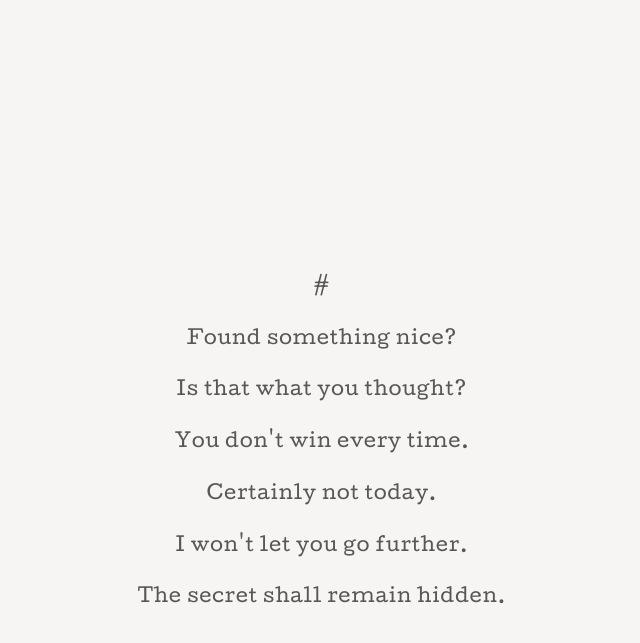
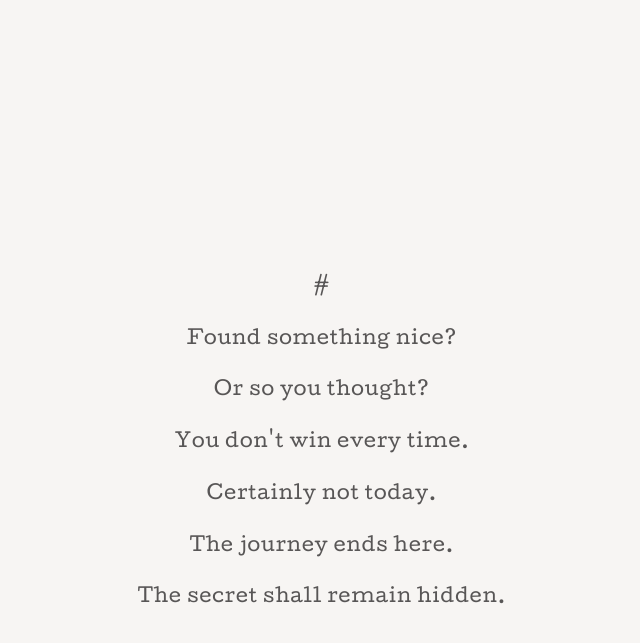
Before and after one commit to mathiascode/mathias.is, a Jekyll site: the page built from psst.html, in a window 1280 px wide. Shown: the top 643 px of the page, without its empty margins (318-958 px from the left). Built offline with Jekyll 4.4.1, drawn with Linux system fonts in a browser that asks for light colours.

Commit message:
Minor changes

```diff
--- a/psst.html
+++ b/psst.html
@@ -3,8 +3,8 @@ layout: default
 ---
 <span>#</span>
 <p>Found something nice?</p>
-<p>Is that what you thought?</p>
+<p>Or so you thought?</p>
 <p>You don't win every time.</p>
 <p>Certainly not today.</p>
-<p>I won't let you go further.</p>
+<p>The journey ends here.</p>
 <p>The secret shall remain hidden.</p>
```
